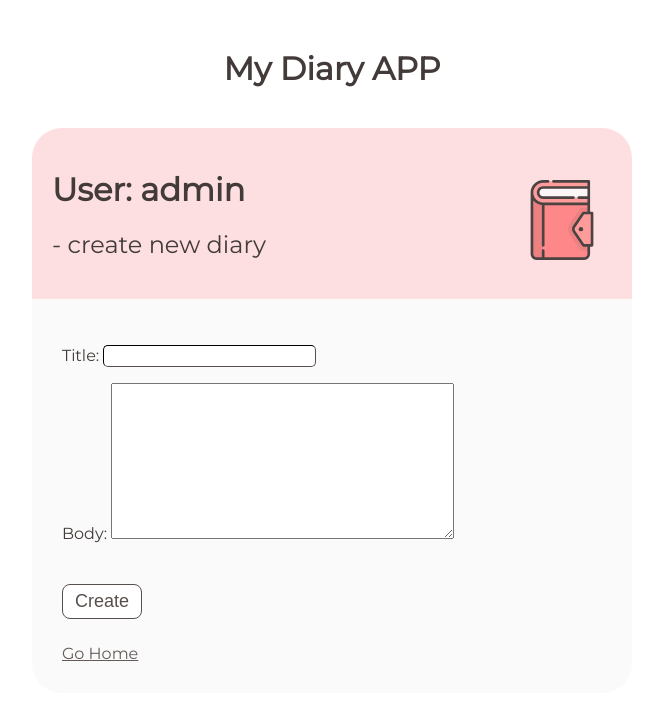
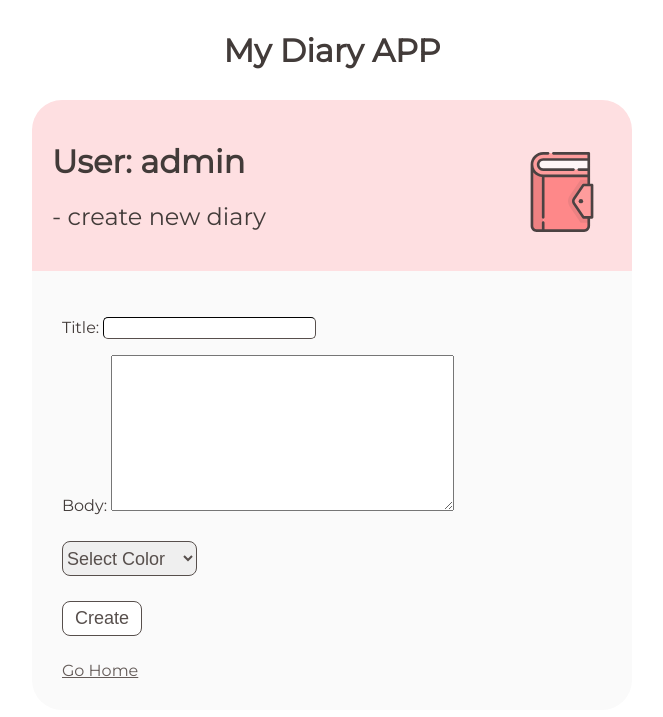
Before and after one commit to andrewchiu1203/diary_webapp, a Django app: page /create/ in a window 1280 px wide. Shown: the top 717 px of the page, without its empty margins (308-971 px from the left). Run offline with Django 5.2, Linux system fonts and the light colour scheme; a user stored in the database is signed in; data comes from the database, SQL or seed files in the repository; both versions use the stored data as it was after the commit; some libraries are stand-ins or nearby versions.

Commit message:
diary color mark

```diff
--- a/main/admin.py
+++ b/main/admin.py
@@ -1,4 +1,5 @@
 from django.contrib import admin
-from .models import Diary
+from .models import Diary, Color
 
 admin.site.register(Diary)
+admin.site.register(Color)
--- a/main/models.py
+++ b/main/models.py
@@ -1,12 +1,20 @@
 from django.db import models
 from ckeditor.fields import RichTextField
 from django.contrib.auth.models import User
+
+class Color(models.Model):
+    color = models.CharField(max_length = 128)
+    name = models.CharField(max_length = 128, default = "color")
+
+    def __str__(self):
+        return self.color
 
 class Diary(models.Model):
     user = models.ForeignKey(User, on_delete = models.CASCADE, null = True, blank = True)
     title = models.CharField(max_length = 128)
     body = RichTextField(blank = True, null = True)
     created = models.DateTimeField(auto_now_add = True)
+    color = models.ForeignKey(Color, on_delete = models.CASCADE)
 
     def __str__(self):
         return self.title
--- a/main/static/main/style.css
+++ b/main/static/main/style.css
@@ -2,14 +2,14 @@
 
 .nav-container{
     margin: 0px auto;
-    padding-top: 20px;
+    padding-top: 2px;
     max-width: 600px;
     text-align: center;
     color: #423b39;
 }
 
 .main-container{
-    margin: 40px auto;
+    margin: 30px auto;
     max-width: 600px;
     color: #423b39;
 }
@@ -112,3 +112,23 @@ h2{
     font-family: 'Montserrat';
     font-weight: 300;
 }
+
+select{
+    outline: none;
+    border-style: solid;
+    border-radius: 8px;
+    border-width: 1.5px;
+
+    color: #574f4c;
+    border-color: #574f4c;
+
+    margin-top: 10px;
+
+    height: 35px;
+    width: 135px;
+    font-size: 18px;
+}
+
+option:hover{
+    background-color: black;
+}
--- a/main/templates/main/create.html
+++ b/main/templates/main/create.html
@@ -35,6 +35,20 @@
                 {{ form.media }}
                 {{ form.as_p }}
 
+                <select name="color">
+                    <option value="(0, 0, 0, 0)">
+                        Select Color
+                    </option>
+
+                    {% for color in colors %}
+                    <option value="{{ color.color }}"
+                            style="background-color: rgb{{ color.color }};">
+                        {{ color.name }}
+                    </option>
+                    {% endfor %}
+                </select>
+                <br>
+
                 <button type="submit" class="submit-button">Create</button>
                 <br>
                 <a href="{% url 'main:index' %}">Go Home</a>
--- a/main/templates/main/index.html
+++ b/main/templates/main/index.html
@@ -38,8 +38,13 @@
             <h2>
                 {{ forloop.counter }} : {{ diary.created }}
             </h2>
+
             <h2>
                 - {{ diary.title }}
+                <div style="height: 20px; width: 20px; border-radius: 15px; float: right;
+                            margin-right: 25px; margin-top: 9px;
+                            background-color: rgb{{ diary.color }};">
+                </div>
             </h2>
 
             <a href = "{% url 'main:update' diary.id %}">View / Update</a>
--- a/main/views.py
+++ b/main/views.py
@@ -3,7 +3,7 @@ from django.shortcuts import render, redirect
 from django.contrib.auth.models import User
 from django.urls.base import reverse_lazy
 from .forms import DiaryForm
-from main.models import Diary
+from main.models import Diary, Color
 
 def blank(request):
     return redirect(reverse_lazy("main:index"))
@@ -53,7 +53,6 @@ def signup(request):
             password = request.POST["password"]
             re_password = request.POST["re_password"]
 
-            # Check create user info and error
             if username == "" or password == "" or re_password == "":
                 error = "Please fill out every box"
             elif password != re_password:
@@ -83,17 +82,24 @@ def update(request, current_id):
     if request.method == "POST":
         new_title = request.POST["title"]
         new_body = request.POST["body"]
+        new_color = request.POST["color"]
+        new_color_object = Color.objects.get(color = new_color)
+
         Diary.objects.filter(id = current_id, user = request.user).update(title = new_title)
         Diary.objects.filter(id = current_id, user = request.user).update(body = new_body)
+        Diary.objects.filter(id = current_id, user = request.user).update(color = new_color_object)
 
     diary = Diary.objects.get(id = current_id, user = request.user)
     form = DiaryForm(instance = diary)
+    colors = Color.objects.all()
+
     if form.is_valid():
         form.save()
 
     return render(request, "main/update.html", {
         "diary" : diary,
         "form" : form,
+        "colors" : colors,
     })
 
 def create(request):
@@ -103,12 +109,18 @@ def create(request):
     if request.method == "POST":
         new_title = request.POST["title"]
         new_body = request.POST["body"]
-        Diary(user = request.user, title = new_title, body = new_body).save()
+        new_color = request.POST["color"]
+        new_color_object = Color.objects.get(color = new_color)
+
+        Diary(user = request.user, title = new_title, body = new_body, color = new_color_object).save()
 
         return redirect(reverse_lazy("main:index"))
 
+    colors = Color.objects.all()
+
     return render(request, "main/create.html", {
         "form" : DiaryForm(),
+        "colors" : colors,
     })
 
 def delete(request, current_id):
```
Also changed, not shown: main/templates/main/update.html (+21 -1 lines), db.sqlite3, main/migrations/0010_diary_color.py (added), main/migrations/0011_color_alter_diary_color.py (added), main/migrations/0012_alter_diary_color.py (added), main/migrations/0013_alter_diary_color.py (added), main/migrations/0014_alter_diary_color.py (added), main/migrations/0015_alter_diary_color.py (added), main/migrations/0016_color_name.py (added).
